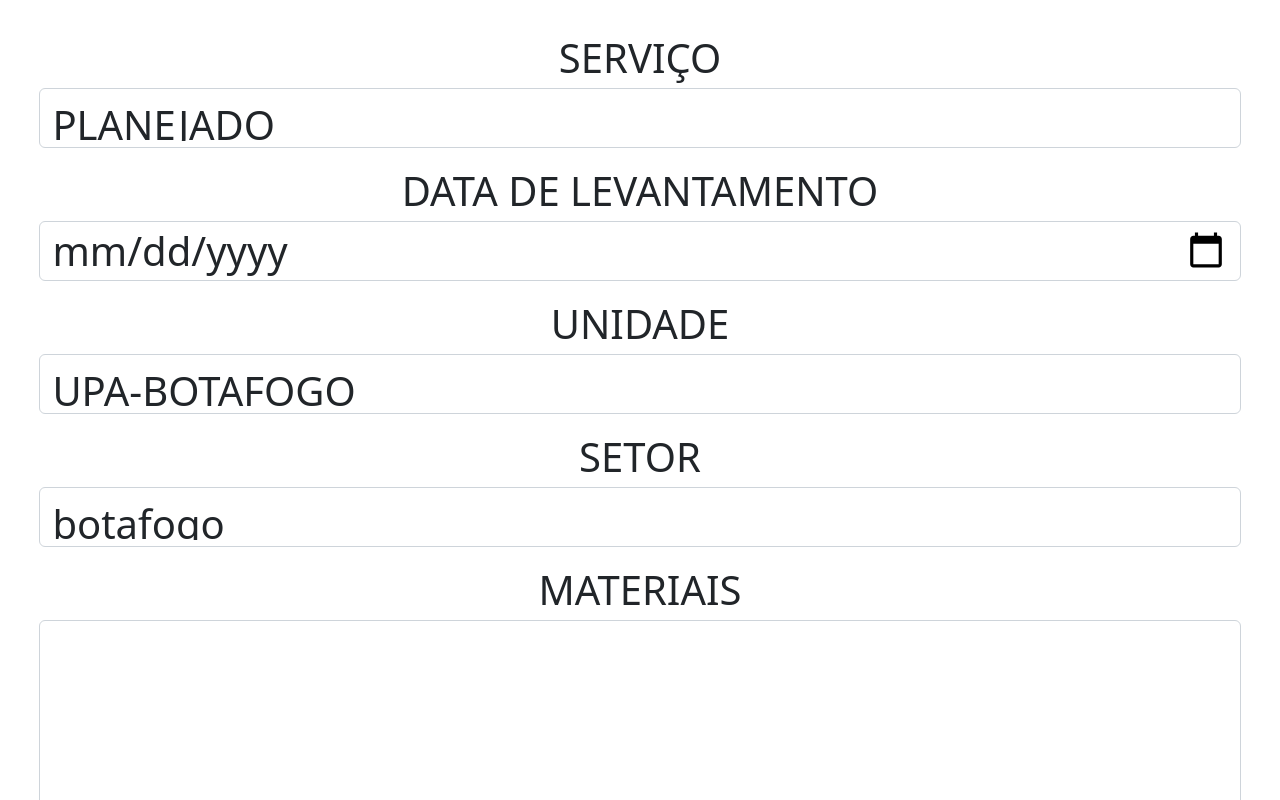
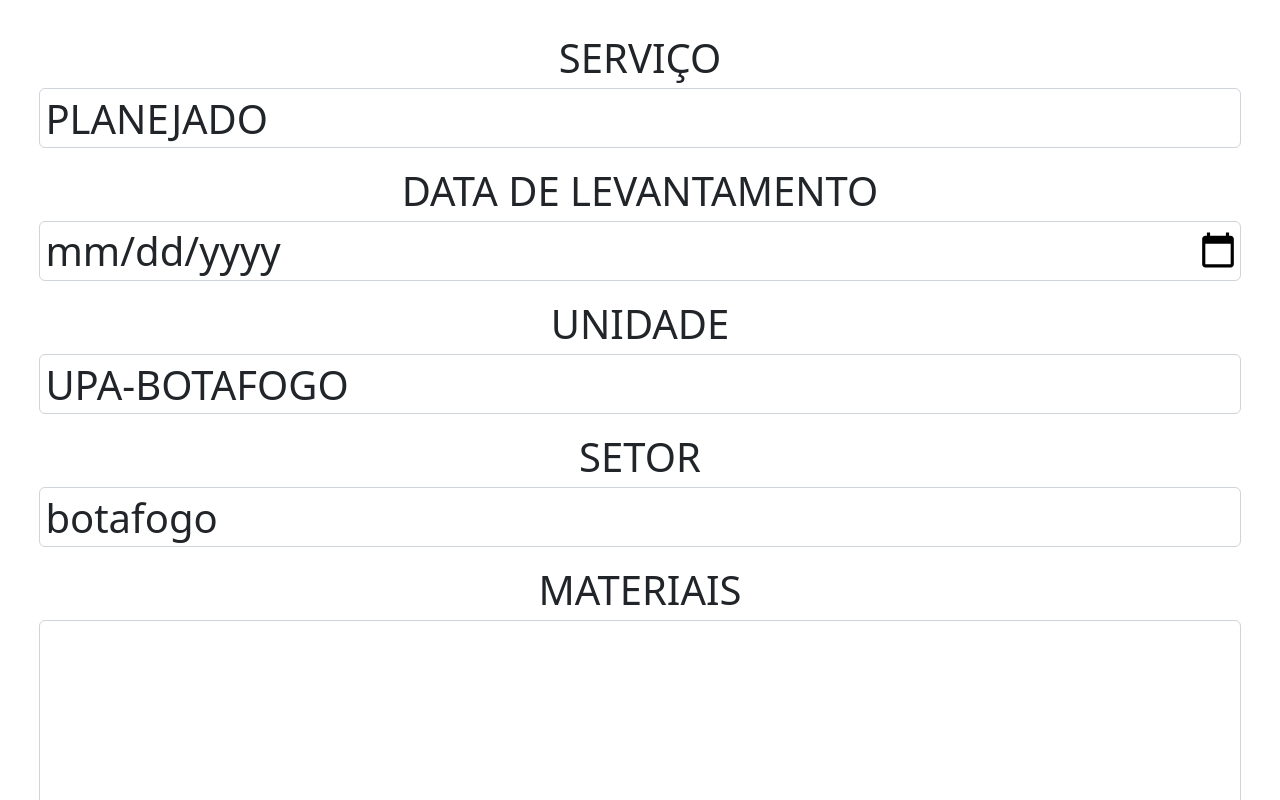
Before and after one commit to jvsprompt/absatecimento-react, a React (Create React App) app: page /formulario in a window 1280 px wide. Shown: the top 800 px of the page. Built offline with nearby package versions, Linux system fonts and the light colour scheme.

Commit message:
Ajustes CSS input

```diff
--- a/src/css/Form.css
+++ b/src/css/Form.css
@@ -21,6 +21,9 @@
 	width: 96%;
 	height: 60px;
 	font-size: 40px;
+	padding: 0px;grid-area: auto;
+	padding-left: 5px;
+	/* text-align: center; */
   }
 
   .text-area{
--- a/src/pages/Form.jsx
+++ b/src/pages/Form.jsx
@@ -101,6 +101,7 @@ function Form() {
         value={dataLevantValue}
         change={setDataLevantValue}
         localStore={false}
+        classN=''
       />
       {/* <InputDate
         name='1ª DATA DE EXECUÇÃO'
```
